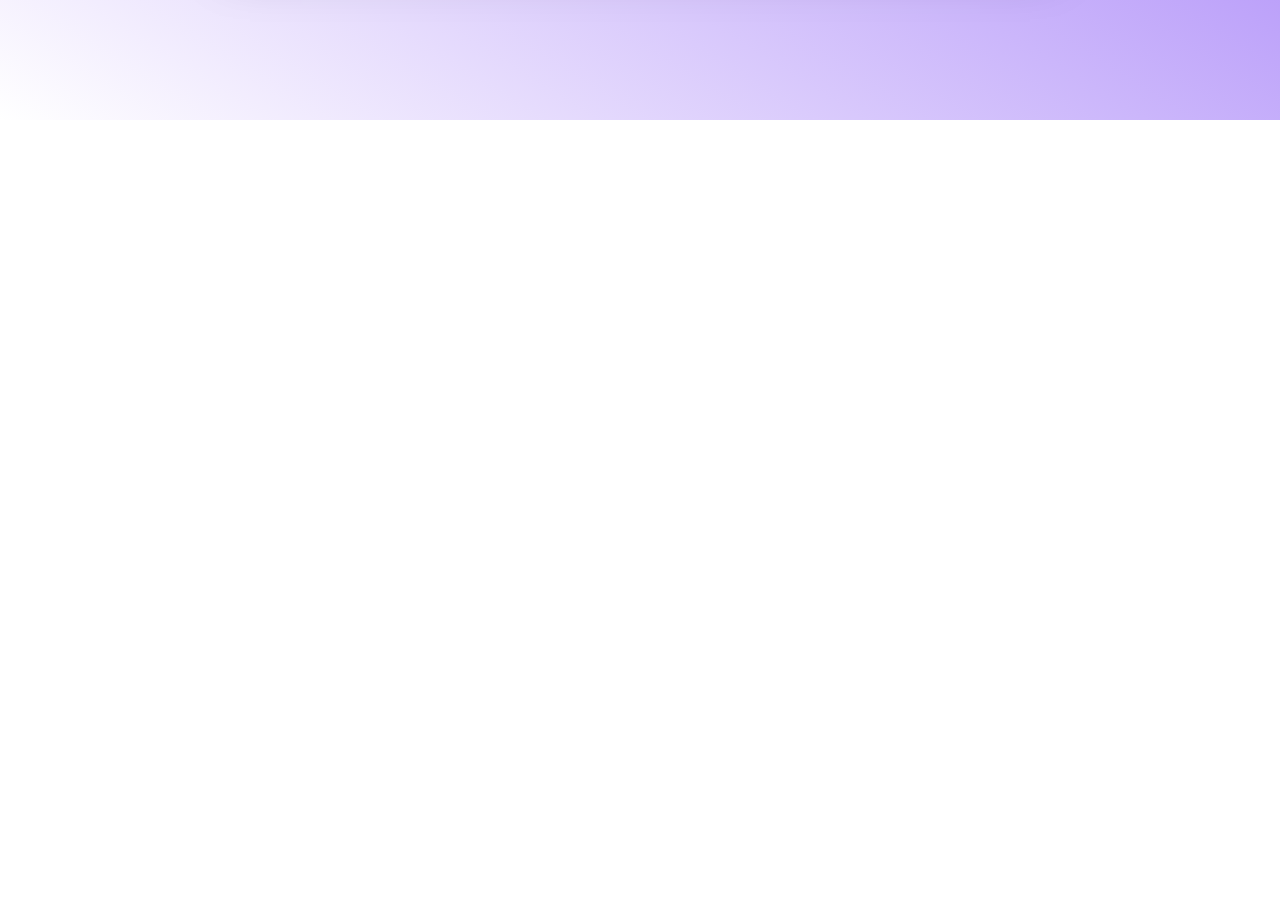
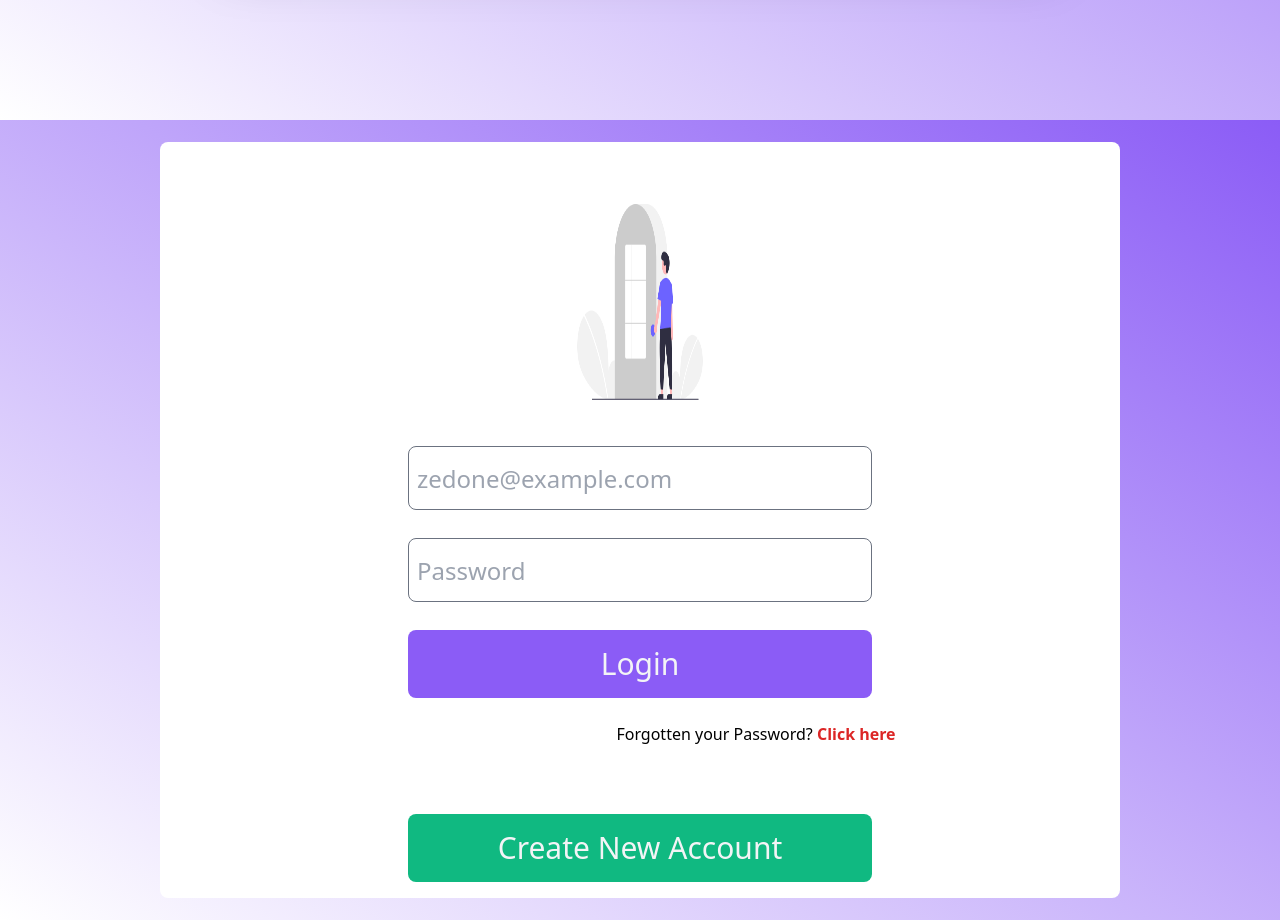
Before and after one commit to Deewiliams/zedone-interface, a React (Create React App) app in the folder user-login/: page /users in a window 1280 px wide. Shown: the part 680-1600 px from the top of the page. Before the commit the page ends 800 px from the top, so only its background shows below. Built offline with nearby package versions, Linux system fonts and the light colour scheme.

Commit message:
Added a new component 'UserLogin.js'

```diff
--- a/user-login/src/App.js
+++ b/user-login/src/App.js
@@ -3,6 +3,7 @@ import Home from './components/Home'
 import CompanyRegistration from './components/CompanyRegistration';
 import Login from './components/Login'
 import UserRegistration from './components/UserRegistration'
+import UserLogin from './components/UserLogin'
 import './App.css';
 
 function App() {
@@ -15,6 +16,7 @@ function App() {
             </Route>
             <Route exact path="/users">
             <UserRegistration />
+            <UserLogin />
             </Route>
 
              <Route exact path="/CompanyRegistration">
--- a/user-login/src/components/Home.js
+++ b/user-login/src/components/Home.js
@@ -20,6 +20,12 @@ const Home = () => {
                 hover:text-white cursor-pointer ">
                 <Link to="/Login">
                  Login</Link>
+                </h1>
+                <h1 className="py-2 h-10 w-32 sm:px-3 sm:py-2 md:px-3 md:py-2
+                text-base bg-white lg:px-3 lg:py-2 rounded-lg hover:bg-red-400
+                hover:text-white cursor-pointer ">
+                <Link to="/Login">
+                 UserLogin</Link>
                 </h1>
                 <h1 className="py-2 h-10 w-32 sm:px-3 sm:py-2 md:px-3 md:py-2
                 text-base bg-white lg:px-3 lg:py-2 rounded-lg hover:bg-red-400
--- /dev/null
+++ b/user-login/src/components/UserLogin.js
@@ -0,0 +1,56 @@
+import React from 'react'
+import log from '../images/log.png'
+
+const UserLogin = () => {
+    return (
+        <div className="h-screen  bg-gradient-to-tr from-white to-purple-500 flex items-center justify-center">
+            <div className="bg-white shodow-2xl p-4 md:w-3/4  w-3/4 rounded-lg">
+                <img className="sm:h-72 p-4 lg:px-96" src={log} alt="login image" />
+
+                 <form className="space-y-8 lg:flex lg:items-center lg:justify-end">
+               <ul className="grid sm:grid-cols-1 md:grid-cols-1 lg:grid-cols-1 grid-rows-4 gap-6 lg:w-3/4 bordr">
+               <input className="sm:h-12 lg:h-16 lg:w-2/3 md:h-14 rounded-lg border border-gray-500
+                    focus:outline-none focus:ring-2
+                    focus:ring-blue-600  focus:border-transparent
+                    focus:bg-blue-100 sm:text-lg lg:text-2xl p-2
+                    placeholder-gray-400 ..."
+                    placeholder="zedone@example.com"
+                    type="email"
+                  />
+                   <input className="sm:h-12 lg:h-16 lg:w-2/3 md:h-14
+                    rounded-lg  border border-gray-500
+                    focus:outline-none focus:ring-2
+                    focus:ring-blue-600 focus:border-transparent
+                    focus:bg-blue-100 sm:text-lg lg:text-2xl p-2
+                    placeholder-gray-400 ..."
+                    placeholder="Password"
+                    type="password"
+                  />
+                   <button className="bg-purple-500 text-gray-100 sm:text-2xl sm:py- sm:px-8
+                md:py-4 md:px-10 md:text-lg lg:py-4 lg:w-2/3
+                lg:px-20 lg:text-3xl hover:bg-purple-600
+                hover:text-white rounded-lg
+                ">
+                Login
+                </button>
+                <h1>Forgotten your Password? <span className="text-red-600 font-bold">Click here</span></h1>
+
+                <button className="bg-green-500 text-gray-100 sm:text-2xl sm:py- sm:px-8
+                md:py-4 md:px-10 md:text-lg lg:py-4 lg:w-2/3
+                lg:px-20 lg:text-3xl hover:bg-green-600
+                hover:text-white rounded-lg
+                ">
+                Create New Account
+                </button>
+               </ul>
+
+           </form>
+            </div>
+
+        </div>
+
+
+    )
+}
+
+export default UserLogin
```
